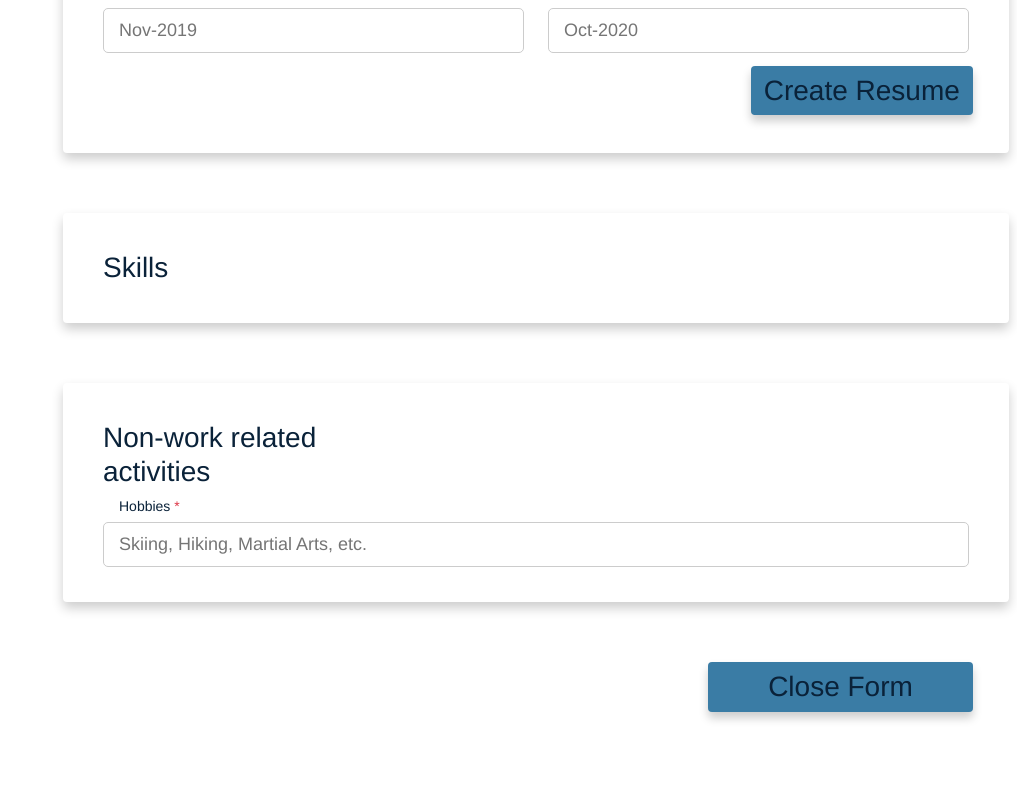
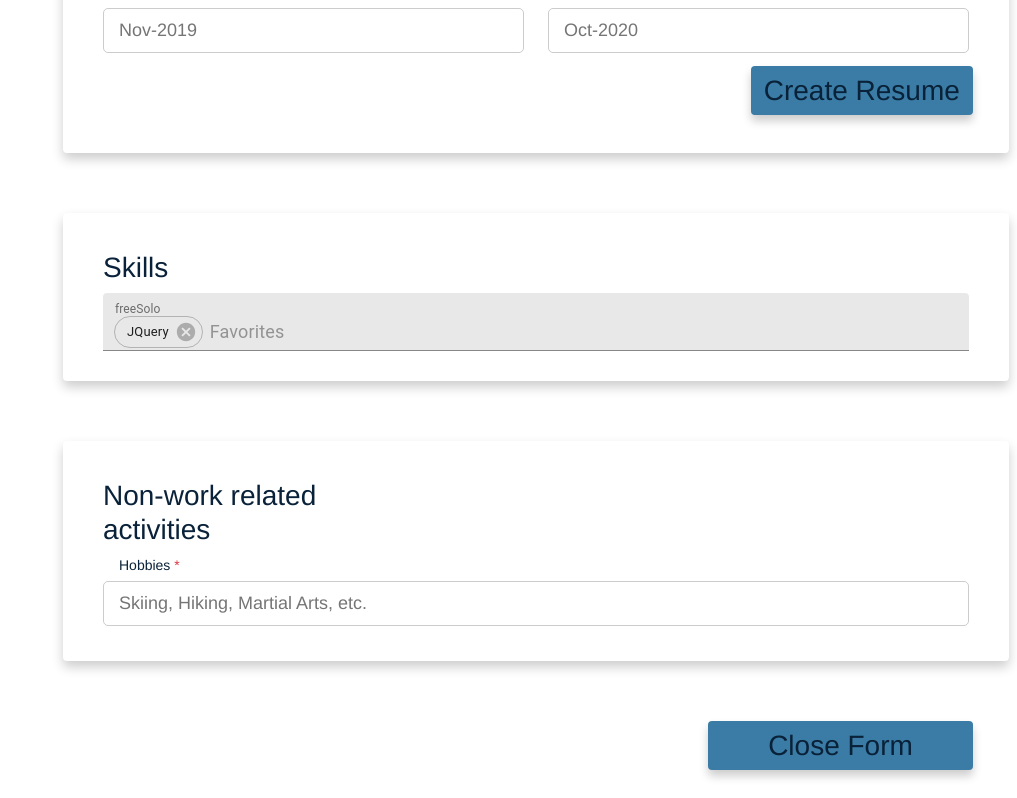
Before and after one commit to ErnestAr/ResumeHacker, a React (Create React App) app in the folder client/: page /dashboard/resume in a window 1280 px wide. Shown: the part 1759-2557 px from the top of the page, without its empty margins (263-1280 px from the left). Before the commit the page ends 2499 px from the top, so only its background shows below. Built offline with nearby package versions, Linux system fonts and the light colour scheme.

Commit message:
aoutocomplete set up

```diff
--- a/client/package.json
+++ b/client/package.json
@@ -5,6 +5,8 @@
   "proxy": "http://localhost:3001/",
   "dependencies": {
     "@apollo/client": "^3.3.7",
+    "@material-ui/core": "^4.12.3",
+    "@material-ui/lab": "^4.0.0-alpha.60",
     "@stripe/stripe-js": "^1.3.1",
     "@testing-library/jest-dom": "^4.2.4",
     "@testing-library/react": "^9.5.0",
--- a/client/src/components/ResumeForm.js
+++ b/client/src/components/ResumeForm.js
@@ -11,29 +11,117 @@ import jsTemp from '../download/template1/templatejs1';
 import {FaGithub} from 'react-icons/fa'
 import {FaFacebook} from 'react-icons/fa'
 import {FaLinkedin} from 'react-icons/fa'
+import Chip from '@material-ui/core/Chip';
+import Autocomplete from '@material-ui/lab/Autocomplete';
+import { makeStyles } from '@material-ui/core/styles';
+import TextField from '@material-ui/core/TextField';
+
+
+
+
 
 const zip = new JSZip();
 const fs = require('fs');
 
 
+const skills = [{
+    name: 'JavaScript',
+    level: 'beginner',
+}
+, {
+    name: 'HTML',
+    level: 'beginner',
+},
+{
+    name: 'CSS',
+    level: 'beginner',
+},
+{
+    name: 'JQuery',
+    level: 'beginner',
+},
+{
+    name: 'React',
+    level: 'beginner',
+},
+{
+    name: 'Node.js',
+    level: 'beginner',
+},
+{
+    name: 'MongoDB',
+    level: 'beginner',
+},
+{
+    name: 'Express',
+    level: 'beginner',
+},
+{
+    name: 'Angular',
+    level: 'beginner',
+},
+{
+    name: 'Vue.js',
+    level: 'beginner',
+},
+]
+
+
 
 export default class ResumeForm extends React.Component {
     state = {
+    userInput: {
         firstName: '',
         lastName: '',
         cell: '',
         email: '',
-      }
+        github: '',
+        linkedin: '',
+        facebook: '',
+        company1: '',
+        company2: '',
+        company3: '',
+        startdate1: '',
+        startdate2: '',
+        startdate3: '',
+        enddate1: '',
+        enddate2: '',
+        enddate3: '',
+        description1: '',
+        description2: '',
+        description3: '',
+    },
 
-      // save values to state
-      handleChange = ({ target: { value, name }}) => this.setState({ [name]: value })
+
+    value: [{
+    }]
+}
+
+         useStyles = makeStyles((theme) => ({
+            root: {
+            width: 500,
+            '& > * + *': {
+                marginTop: theme.spacing(3),
+            },
+            },
+        }));
+
+         classes = this.useStyles;
+
+      // save values to userInput
+      handleChange = ({ target: { value, name }}) => this.setState( { [name]: value })
+      handleSkillChange = (input) => {this.setState({...this.state.value, input})}
+    //   {this.setState({...this.state.userInput, value: input})}
+    //   {this.setState({...this.state.values, value: input})}
+    //   use spread operator to save to state
+
 
 
 
       // create zip file and initialize download
       createzip = () =>{
-          console.log(this.state.FirstName);
-        zip.file("index.html", htmlTemp(this.state));
+        console.log(this.userInput.FirstName);
+        zip.file("index.html", htmlTemp(this.userInput));
         zip.file("index.js", jsTemp());
         zip.file("style.css", cssTemp());
             zip.generateAsync({type:"blob"}).then(function (blob) {
@@ -46,6 +134,9 @@ export default class ResumeForm extends React.Component {
       nextPath(path) {
         this.props.history.push(path);
       }
+
+    //   Autocomplete material ui
+
 
       render() {
     return (
@@ -125,10 +216,26 @@ export default class ResumeForm extends React.Component {
                         </form>
                     </div>
                     <div className="card">
-                        <form className="form-card" >
+                        <form className="form-card classes"  style={this.classes.root} >
                             <h3 className=" col-3 my-2 " >Skills</h3>
                             {/* Create list to choose skills and and rating */}
+                                <Autocomplete
+                                    multiple
+                                    id="tags-filled"
+                                    options={skills.map((option) => option.name)}
+                                    defaultValue={[skills[3].name]}
+                                    freeSolo
+                                    renderTags={(value, getTagProps) =>
+                                    value.map((option, index) => (
+                                        <Chip variant="outlined" label={option} {...getTagProps({ index })}  />
+                                    ))
+                                    }
+                                    renderInput={(params) => (
+                                    <TextField {...params} variant="filled" label="freeSolo" placeholder="Favorites" onChange={this.handleSkillChange} />
+                                    )}
+                                />
                         </form>
+
                     </div>
                     <div className="card">
                         <form className="form-card" >
```
Also changed, not shown: 1 other file (tests, documents, lock files or other folders).
